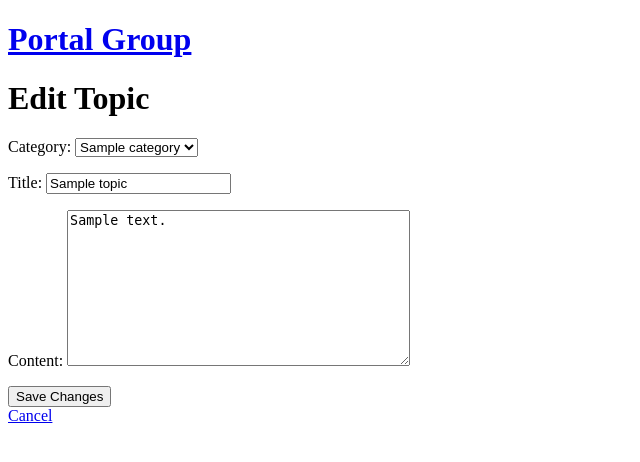
After one commit to 13max11/portal_group, a Django app: page /forum/topic/1/edit/ in a window 1280 px wide. The commit adds this page. Shown: the top 462 px of the page, without its empty margins (0-640 px from the left). Run offline with Django 5.2, Linux system fonts and the light colour scheme; a user stored in the database is signed in; tables that the repository leaves empty hold one stand-in row (values such as "Sample post").

Commit message:
оновлення поста на форумi

```diff
--- a/forum_system/urls.py
+++ b/forum_system/urls.py
@@ -6,4 +6,5 @@ urlpatterns = [
     path('category/<int:pk>/', views.CategoryDetailView.as_view(), name='category-detail'),
     path('create-topic/', views.TopicCreateView.as_view(), name='create-topic'),
     path('topic/<int:pk>/', views.TopicDetailView.as_view(), name='topic-detail'),
+    path('topic/<int:pk>/edit/', views.update_topic, name='update-topic'),
 ]
--- a/forum_system/views.py
+++ b/forum_system/views.py
@@ -1,6 +1,6 @@
 from django.shortcuts import render, redirect, get_object_or_404
 from .models import Category, Topic, Comment, Like
-#from django.contrib.auth.decorators import login_required
+from django.contrib.auth.decorators import login_required
 #from django.contrib.auth.models import User
 from django.contrib import messages
 from django.http import HttpResponseForbidden
@@ -127,3 +127,20 @@ class CategoryListView(ListView):
 def index(request):
     categories = Category.objects.all()  # Получаем все категории
     return render(request, 'forum_system/index.html', {'categories': categories})
+
+def update_topic(request, pk):
+    topic = get_object_or_404(Topic, pk=pk)
+
+    # Проверяем, что текущий пользователь является автором поста
+    if topic.created_by != request.user:
+        return redirect('topic-detail', pk=pk)
+
+    if request.method == 'POST':
+        form = TopicForm(request.POST, instance=topic)
+        if form.is_valid():
+            form.save()
+            return redirect('topic-detail', pk=pk)
+    else:
+        form = TopicForm(instance=topic)
+
+    return render(request, 'forum_system/update_topic.html', {'form': form, 'topic': topic})
--- a/templates/forum_system/topic_detail.html
+++ b/templates/forum_system/topic_detail.html
@@ -33,6 +33,10 @@
     {% csrf_token %}
     <textarea name="content" rows="3" required></textarea><br>
     <button type="submit" name="comment">Add Comment</button>
+    {% if request.user == topic.created_by %}
+    <a href="{% url 'update-topic' topic.id %}">Edit</a>
+{% endif %}
+
 </form>
 {% else %}
 <p>You must be logged in to comment.</p>
--- /dev/null
+++ b/templates/forum_system/update_topic.html
@@ -0,0 +1,11 @@
+{% extends 'base.html' %}
+
+{% block content %}
+<h1>Edit Topic</h1>
+<form method="post">
+    {% csrf_token %}
+    {{ form.as_p }}
+    <button type="submit">Save Changes</button>
+</form>
+<a href="{% url 'topic-detail' topic.id %}">Cancel</a>
+{% endblock %}
```
